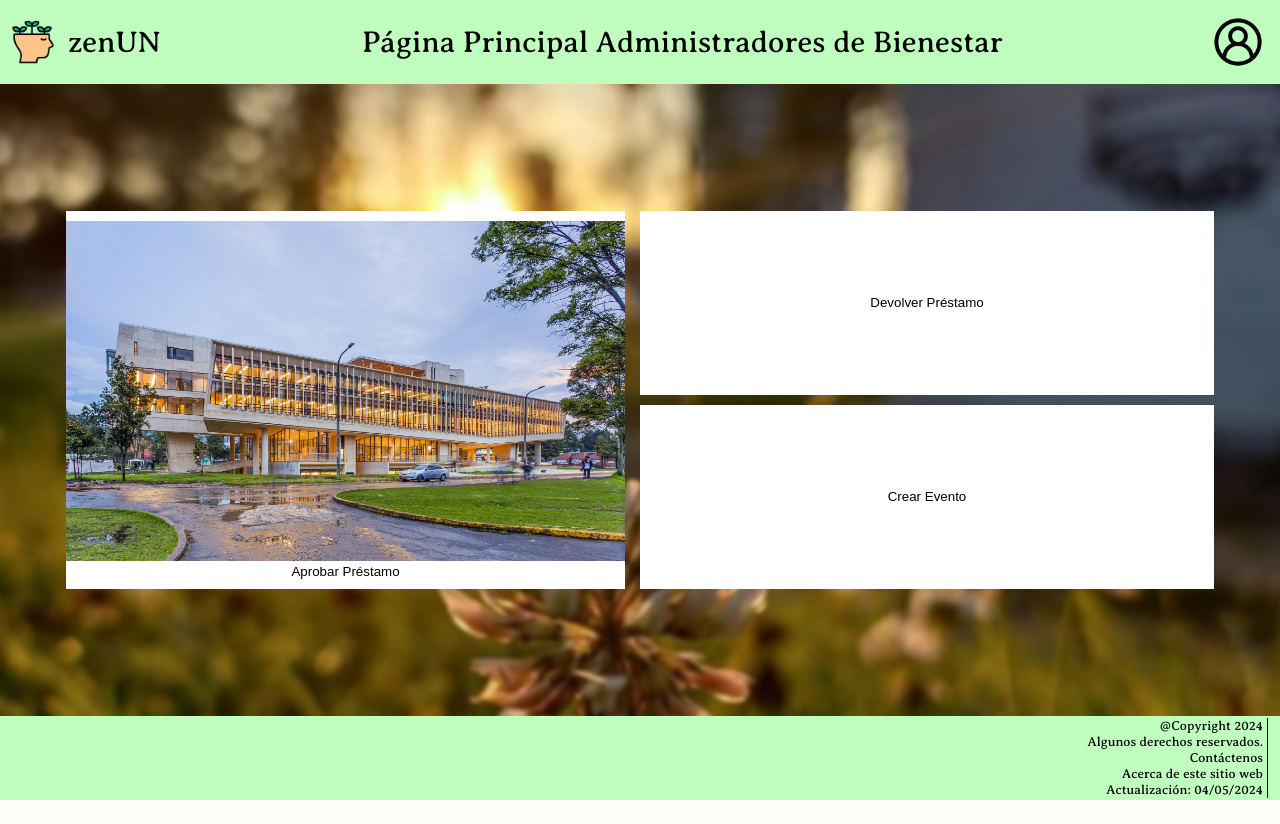
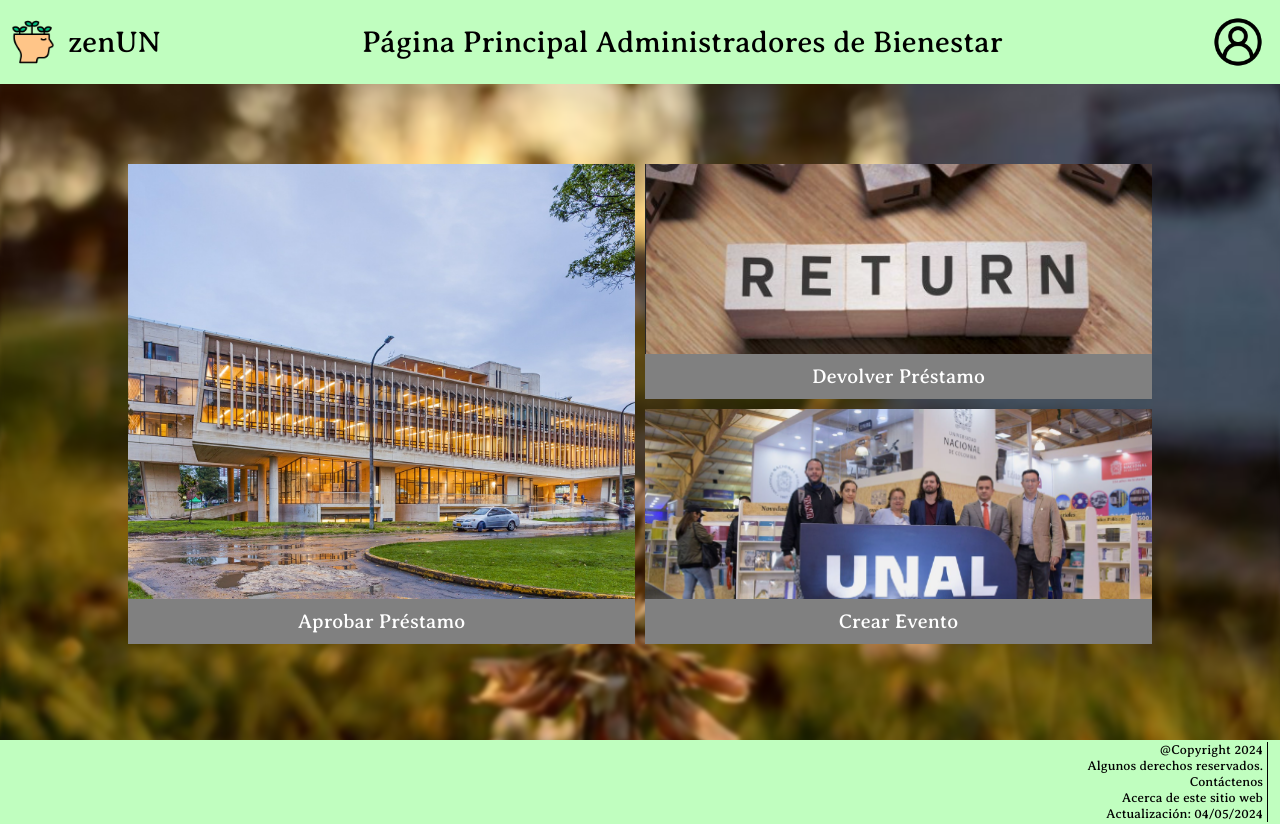
Before and after one commit to ACorduz/zenUN, a Django app: page /principalAdminBienestar in a window 1280 px wide. Before the commit the page ends 800 px from the top, so only its background shows below. Run offline with Django 5.2, Linux system fonts and the light colour scheme.

Commit message:
Primera versión semi-completa de la vista Principal Administrador Bienestar

```diff
--- a/prestamos/static/principalAdminBienestar.css
+++ b/prestamos/static/principalAdminBienestar.css
@@ -9,7 +9,7 @@
     align-items: center;
     padding: 2px;
     background-color: #c0febf;
-    position: fixed;
+    position: relative;
     top: 0;
     left: 0;
     right: 0;
@@ -22,7 +22,6 @@
     font-family: 'MiFuente', sans-serif;
     font-size: 30px;
     text-align: center;
-    /*margin-right: 100px;*/
 }
 
 .button-wrapper {
@@ -57,8 +56,7 @@ body {
     font-family: 'MiFuente', sans-serif;
     margin: 0;
     padding: 0;
-    display: flex;
-    /*justify-content: center;*/
+    justify-content: space-between;
     align-items: center;
     min-height: 100vh;
     background-image: url('../static/registro.jpg');
@@ -80,38 +78,51 @@ body::after {
 
 .grid-container{
     display: grid;
-    margin: 5%;
-    grid-template-rows: 50% 50%;
-    grid-template-columns: 50% 50%;
-    padding: 2px;
+    width: 80%;
+    margin:auto;
+    margin-top: 10vh;
+    margin-bottom: 12vh;
+    height:60vh;
+    grid-template-rows: 1fr 1fr;
+    grid-template-columns: 1fr 1fr;
+    padding: 0px;
+    gap: 10px;
 }
-.grid-container button{
-    background:white;
+/* Estilo para cada cuadricula de la matriz */
+.grid-container a{
+    text-decoration:none;
+    display: flex;
+    flex-direction: column;
+    align-items: center;
+    justify-content: flex-end;
     cursor: pointer;
     padding: 0;
     margin: 0;
     border: none;
 }
-#crearEventoButton{
-    grid-column: 2/3;
-    margin-top: 5px;
+.texto{
+    display:flex;
+    align-items: center;
+    justify-content: center;
+    background-color: gray;
+    color: white;
+    width: 100%;
+    padding-bottom: 10px;
+    padding-top: 10px;
+    font-size: 20px;
 }
+
 #aprobarPrestamoButton{
-
-    margin-right: 15px;
     grid-row: span 2;
-    /*image-resolution: auto;*/
+    background: url('../static/imgButtonAprobarPrestamo.jpg') no-repeat center center/cover;
 
 }
 #devolverPrestamoButton{
-    margin-bottom: 5px;
+    background: url('../static/imgButtonDevolverPrestamo.png') no-repeat center center/cover;
 }
-#imgAprobarPrestamo{
-    position:relative;
-    top: 0;
-    left: 0;
-    width: 100%;
-    height: 90%;
+#crearEventoButton{
+    grid-column: 2/3;
+    background: url('../static/imgButtonCrearEvento.png') no-repeat center center/cover;
 }
 .footer{
     font-size: small;
@@ -119,7 +130,7 @@ body::after {
     align-items: right;
     padding: 2px;
     background-color: #c0febf;
-    position: fixed;
+    position: relative;
     bottom: 0;
     left: 0;
     right: 0;
--- a/prestamos/templates/principalAdminBienestar.html
+++ b/prestamos/templates/principalAdminBienestar.html
@@ -18,9 +18,9 @@
     </div>
 <body>
     <div class = "grid-container">
-        <button id = "aprobarPrestamoButton"><img id = "imgAprobarPrestamo" src="../static/imgButtonAprobarPrestamo.jpg " alt=""/>Aprobar Préstamo</button>
-        <button id = "devolverPrestamoButton">Devolver Préstamo</button>
-        <button id = "crearEventoButton">Crear Evento</button>
+        <a id = "aprobarPrestamoButton" href=""><span class="texto">Aprobar Préstamo</span></a>
+        <a id = "devolverPrestamoButton" href=""><span class="texto">Devolver Préstamo</span></a>
+        <a id = "crearEventoButton" href=""><span class="texto">Crear Evento</span></a>
     </div>
     <div class = "footer">
         <div class="derechos">@Copyright 2024<br>
```
Also changed, not shown: prestamos/static/imgButtonCrearEvento.png (added), prestamos/static/imgButtonDevolverPrestamo.png (added).
